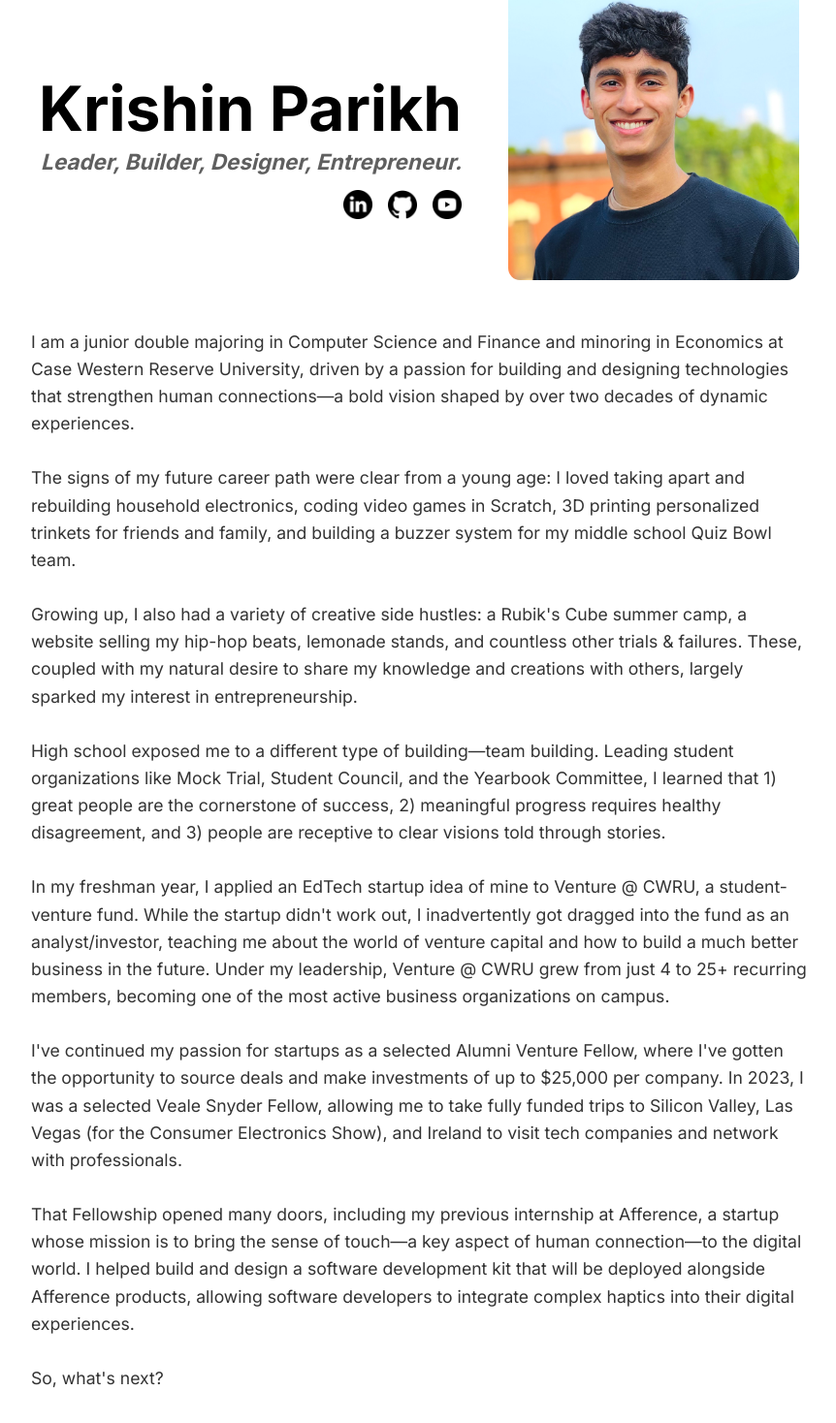
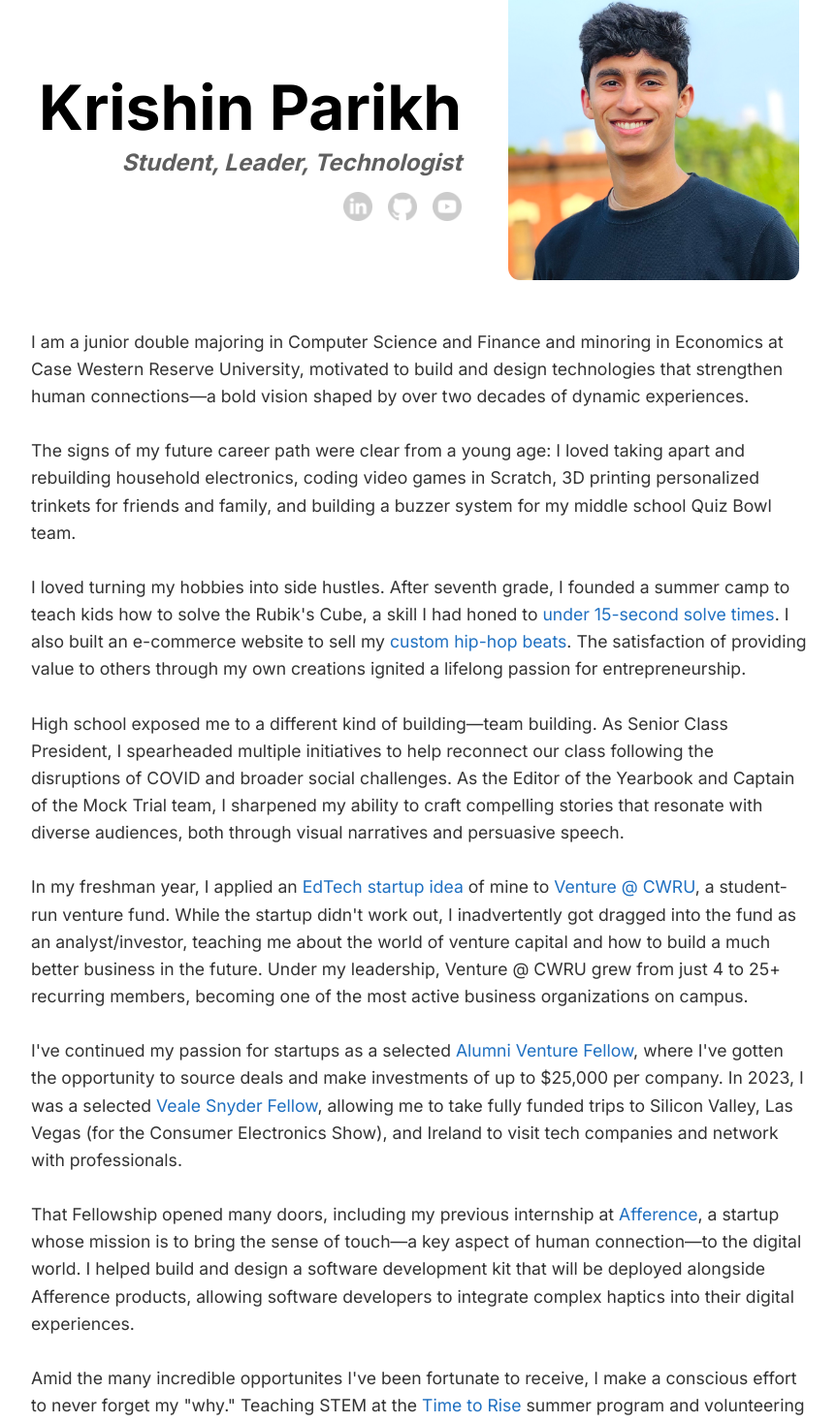
Before and after one commit to krishinparikh/portfolio, a React (Create React App) app: page / in a window 1280 px wide. Shown: the part 132-1600 px from the top of the page at 97% size, without its empty margins (208-1070 px from the left). Built offline with nearby package versions, Linux system fonts and the light colour scheme.

Commit message:
Made About Me changes

```diff
--- a/src/components/Navbar.tsx
+++ b/src/components/Navbar.tsx
@@ -7,7 +7,7 @@ const Navbar: React.FC = () => {
     <nav className={styles.navbar}>
       <Link to="/" className={styles.navLink}>HOME</Link>
       <Link to="/projects" className={styles.navLink}>PROJECTS</Link>
-      <Link to="/blog" className={styles.navLink}>BLOG</Link>
+      <Link to="https://www.linkedin.com/in/krishin-parikh/recent-activity/all/" target="_blank" className={styles.navLink}>BLOG</Link>
     </nav>
   );
 };
--- a/src/pages/Home.module.css
+++ b/src/pages/Home.module.css
@@ -31,7 +31,7 @@
 
   .content h2 {
     margin-bottom: 1rem;
-    font-size: 1.4rem;
+    font-size: 1.5rem;
     font-style: italic;
     color: rgb(95, 95, 95);
   }
@@ -45,11 +45,14 @@
   .icon {
     width: 30px;
     height: 30px;
-    transition: transform 0.2s;
+    transition: transform 0.2s ease-in-out, opacity 0.1s ease-in-out;
+
+    opacity: 20%;
   }
 
   .icon:hover {
     transform: scale(1.1);
+    opacity: 50%;
   }
 
   .image {
@@ -68,3 +71,14 @@
     color: #333;
     font-size: 1.1rem;
   }
+
+
+  .aboutSection a {
+    color: rgb(31, 112, 193);
+    text-decoration: none;
+  }
+
+  .aboutSection a:hover {
+    color: rgb(14, 71, 129);
+    transition: color 0.2s;
+  }
--- a/src/pages/Home.tsx
+++ b/src/pages/Home.tsx
@@ -13,7 +13,7 @@ const Home: React.FC = () => {
       <div className={styles.homeContainer}>
         <div className={styles.content}>
           <h1>Krishin Parikh</h1>
-          <h2>Leader, Builder, Designer, Entrepreneur.</h2>
+          <h2>Student, Leader, Technologist</h2>
           <div className={styles.iconLinks}>
             <a href="https://www.linkedin.com/in/krishin-parikh/" target="_blank" rel="noopener noreferrer">
               <img src={LinkedinIcon} alt="LinkedIn Icon" className={styles.icon} />
@@ -32,23 +32,23 @@ const Home: React.FC = () => {
       {/* New paragraph section */}
       <div className={styles.aboutSection}>
         <p>
-            I am a junior double majoring in Computer Science and Finance and minoring in Economics at Case Western Reserve University, driven by a passion for building and designing technologies that strengthen human connections—a bold vision shaped by over two decades of dynamic experiences.
+            I am a junior double majoring in Computer Science and Finance and minoring in Economics at Case Western Reserve University, motivated to build and design technologies that strengthen human connections—a bold vision shaped by over two decades of dynamic experiences.
             <br /><br />
             The signs of my future career path were clear from a young age: I loved taking apart and rebuilding household electronics, coding video games in Scratch, 3D printing personalized trinkets for friends and family, and building a buzzer system for my middle school Quiz Bowl team.
             <br /><br />
-            Growing up, I also had a variety of creative side hustles: a Rubik's Cube summer camp, a website selling my hip-hop beats, lemonade stands, and countless other trials & failures. These, coupled with my natural desire to share my knowledge and creations with others, largely sparked my interest in entrepreneurship.
+            I loved turning my hobbies into side hustles. After seventh grade, I founded a summer camp to teach kids how to solve the Rubik's Cube, a skill I had honed to <a href="https://www.youtube.com/watch?v=2yrVTqqy4yc" target="_blank">under 15-second solve times</a>. I also built an e-commerce website to sell my <a href="https://www.youtube.com/watch?v=-atg20iRoEA" target="_blank">custom hip-hop beats</a>. The satisfaction of providing value to others through my own creations ignited a lifelong passion for entrepreneurship.
             <br /><br />
-            High school exposed me to a different type of building—team building. Leading student organizations like Mock Trial, Student Council, and the Yearbook Committee, I learned that 1) great people are the cornerstone of success, 2) meaningful progress requires healthy disagreement, and 3) people are receptive to clear visions told through stories.
+            High school exposed me to a different kind of building—team building. As Senior Class President, I spearheaded multiple initiatives to help reconnect our class following the disruptions of COVID and broader social challenges. As the Editor of the Yearbook and Captain of the Mock Trial team, I sharpened my ability to craft compelling stories that resonate with diverse audiences, both through visual narratives and persuasive speech.
             <br /><br />
-            In my freshman year, I applied an EdTech startup idea of mine to Venture @ CWRU, a student-venture fund. While the startup didn't work out, I inadvertently got dragged into the fund as an analyst/investor, teaching me about the world of venture capital and how to build a much better business in the future. Under my leadership, Venture @ CWRU grew from just 4 to 25+ recurring members, becoming one of the most active business organizations on campus.
+            In my freshman year, I applied an <a href="/projects/peer-ed" target="_blank">EdTech startup idea</a> of mine to <a href="https://linkedin.com/company/neosvf-cwru/" target="_blank">Venture @ CWRU</a>, a student-run venture fund. While the startup didn't work out, I inadvertently got dragged into the fund as an analyst/investor, teaching me about the world of venture capital and how to build a much better business in the future. Under my leadership, Venture @ CWRU grew from just 4 to 25+ recurring members, becoming one of the most active business organizations on campus.
             <br /><br />
-            I've continued my passion for startups as a selected Alumni Venture Fellow, where I've gotten the opportunity to source deals and make investments of up to $25,000 per company. In 2023, I was a selected Veale Snyder Fellow, allowing me to take fully funded trips to Silicon Valley, Las Vegas (for the Consumer Electronics Show), and Ireland to visit tech companies and network with professionals.
+            I've continued my passion for startups as a selected <a href="https://case.edu/entrepreneurship/alumni-venture-fund" target="_blank">Alumni Venture Fellow</a>, where I've gotten the opportunity to source deals and make investments of up to $25,000 per company. In 2023, I was a selected <a href="https://case.edu/entrepreneurship/vealesnyderfellows" target="_blank">Veale Snyder Fellow</a>, allowing me to take fully funded trips to Silicon Valley, Las Vegas (for the Consumer Electronics Show), and Ireland to visit tech companies and network with professionals.
             <br /><br />
-            That Fellowship opened many doors, including my previous internship at Afference, a startup whose mission is to bring the sense of touch—a key aspect of human connection—to the digital world. I helped build and design a software development kit that will be deployed alongside Afference products, allowing software developers to integrate complex haptics into their digital experiences.
+            That Fellowship opened many doors, including my previous internship at <a href="http://afference.io" target="_blank">Afference</a>, a startup whose mission is to bring the sense of touch—a key aspect of human connection—to the digital world. I helped build and design a software development kit that will be deployed alongside Afference products, allowing software developers to integrate complex haptics into their digital experiences.
             <br /><br />
-            So, what's next?
+            Amid the many incredible opportunites I've been fortunate to receive, I make a conscious effort to never forget my "why." Teaching STEM at the <a href="https://time2rise.org/" target="_blank">Time to Rise</a> summer program and volunteering at <a href="https://idealist.org/en/nonprofit/e0c31efdb62448d686bd135188131234-lunch-buddies-at-bolton-elementary-cleveland" target="_blank">Bolton Elementary School</a> have kept me grounded and attuned to the deeply rooted social and educational issues I aspire to address in the future.
             <br /><br />
-            This spring semester, I'm studying abroad in Madrid, Spain! Aside from that, I'm always seeking new opportunities to build, contribute, and learn with innovative teams. If you'd like to connect, please feel free to email me at krishinparikh@gmail.com.
+            This spring, I'm excited to further expand my horizons during my semester study abroad at Universidad Carlos III de Madrid in Spain! Aside from that, I'm always seeking new opportunities to build, contribute, and learn with innovative teams. If you'd like to connect, please email me at <a href="mailto:krishinparikh@gmail.com">krishinparikh@gmail.com</a>.
         </p>
       </div>
     </div>
--- a/src/pages/Projects.tsx
+++ b/src/pages/Projects.tsx
@@ -12,7 +12,7 @@ const Projects: React.FC = () => {
   const projectData = [
     {
       title: "Afference SDK",
-      description: "A 4,000+ line C# SDK that allows developers to use Afference products to integrate haptics into their digital experiences.",
+      description: "A C# library that allows software developers to use Afference products to integrate complex haptics into their digital experiences.",
       image: AfferenceLogo,
       link: "/projects/afference-sdk",
       tools: "C# • Unity • UML • Python • NumPy • Matplotlib"
@@ -26,14 +26,14 @@ const Projects: React.FC = () => {
     },
     {
       title: "8-Puzzle Solver",
-      description: "An AI agent that solves any scrambled 8-puzzle using three different local search algorithms and compares their respective performances.",
+      description: "An AI agent web application that solves the famous 8-puzzle using three local search algorithms.",
       image: EightPuzzleImg,
       link: "/projects/eight-puzzle",
       tools: "Python • Flask • React.js • TypeScript • CSS • Render • Vercel"
     },
     {
       title: "Nexa",
-      description: "An app to help college students maintain professional relationships by using online information to craft personalized AI-generated conversation starters.",
+      description: "A mobile app AI assistant to help college students maintain their professional relationships.",
       image: NexaImg,
       link: "/projects/nexa",
       tools: "Figma • Customer Discovery"
--- a/src/pages/projects/Nexa.tsx
+++ b/src/pages/projects/Nexa.tsx
@@ -7,7 +7,7 @@ const Nexa: React.FC = () => {
   return (
     <div className={styles.container}>
       <h1 className={styles.title}>Nexa</h1>
-      <p className={styles.content}><i>An AI assistant to help college students maintain their professional relationships.</i></p>
+      <p className={styles.content}><i>A mobile app AI assistant to help college students maintain their professional relationships.</i></p>
       <img src={NexaFigma} alt="Nexa Wireframe" style={{width: "100%", boxShadow: "0 4px 8px rgba(0, 0, 0, 0.1)"}} />
       <h2 className={styles.subheader}>Background</h2>
       <p className={styles.content}>Although I consider myself an avid networker, I often struggle to maintain connections with the professionals I meet. Some apps, like <a href="http://getdex.com" target="_blank">Dex</a> and <a href="http://clay.earth">Clay</a>, have attempted to address this issue by positioning themselves as "personal CRMs." However, these platforms seemed more tailored to working professionals. I saw an opportunity to innovate specifically for the niche of college students.</p>
```
Also changed, not shown: src/pages/Projects.module.css (line endings or trailing spaces).
